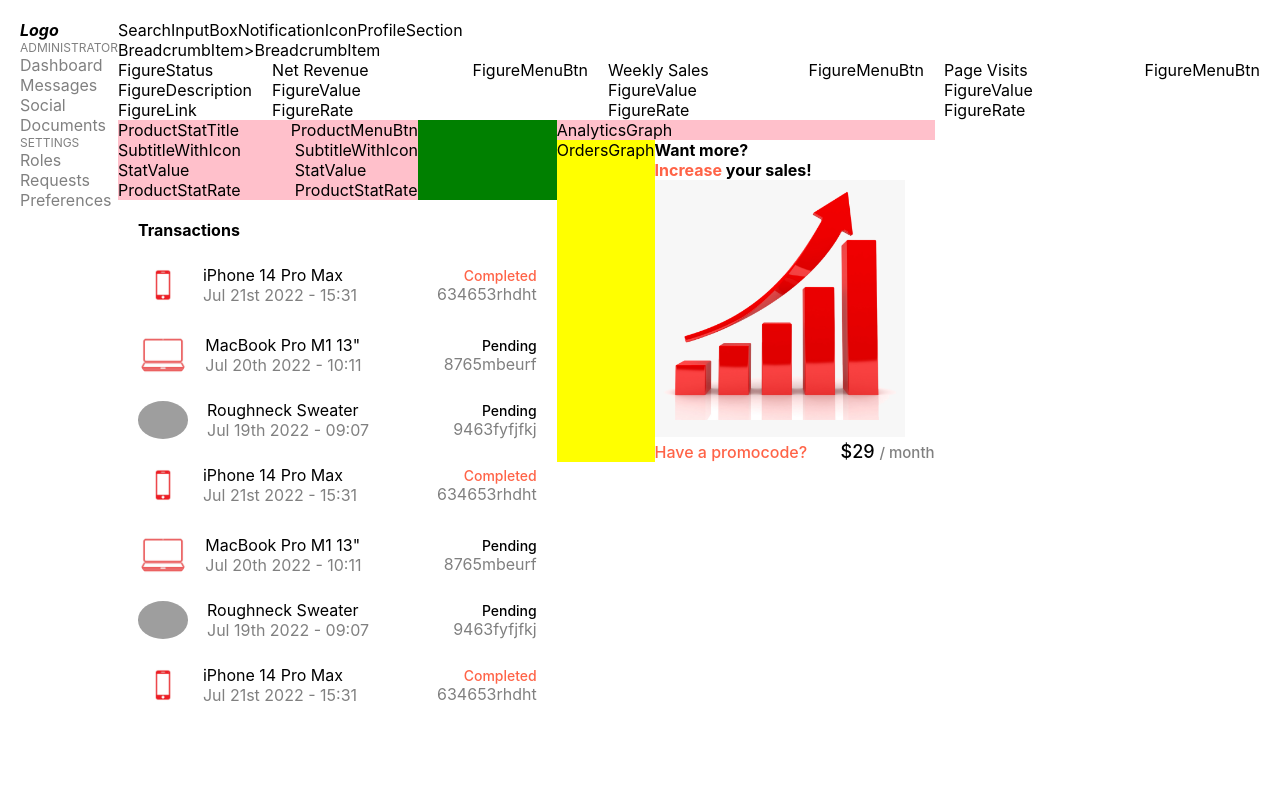
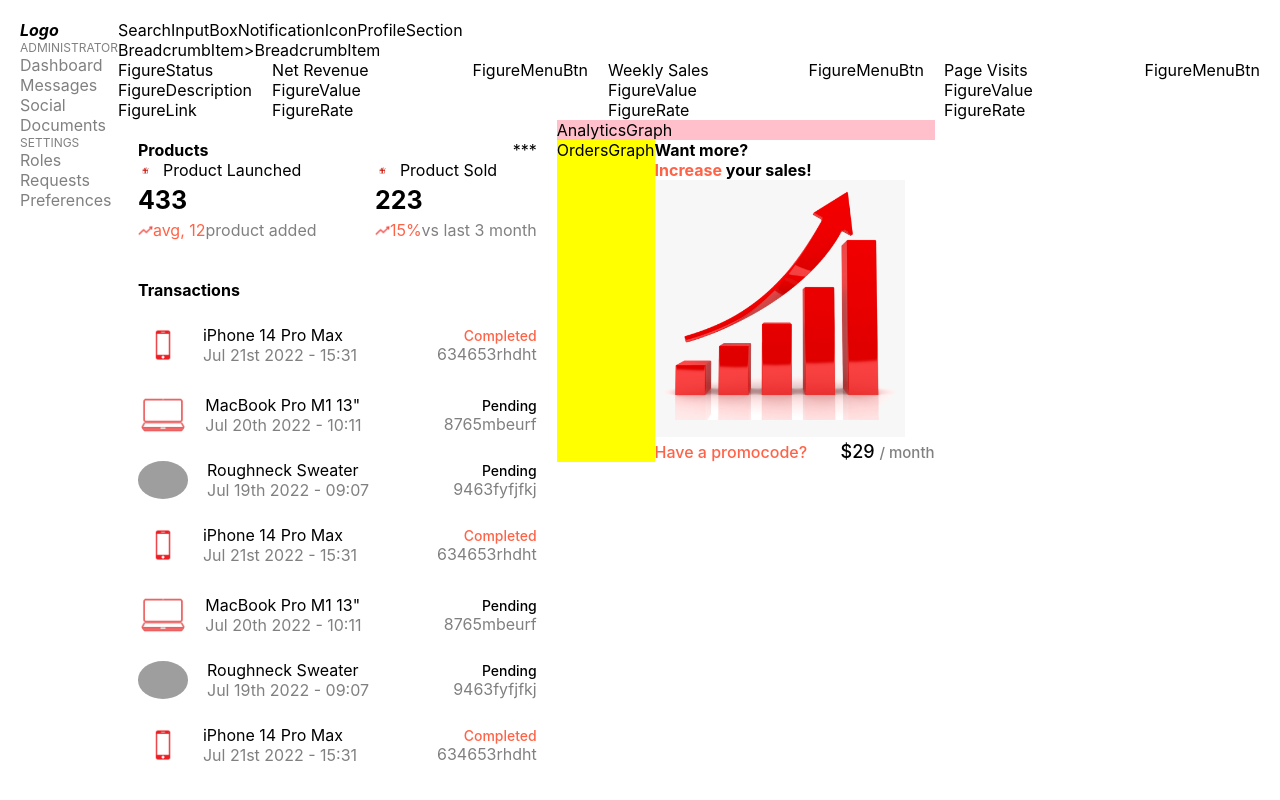
Before and after one commit to lakkula/first-react-app, a React (Create React App) app: page / in a window 1280 px wide. Shown: the top 800 px of the page. Built offline with nearby package versions, Linux system fonts and the light colour scheme; grey boxes are pictures that could not be loaded.

Commit message:
create ProductStat

```diff
--- a/src/components/productStat/ProductMenuBtn.js
+++ b/src/components/productStat/ProductMenuBtn.js
@@ -2,6 +2,6 @@ import React from 'react'
 
 export default function ProductMenuBtn() {
   return (
-    <div>ProductMenuBtn</div>
+    <div>***</div>
   )
 }
--- a/src/components/productStat/ProductStatTitle.js
+++ b/src/components/productStat/ProductStatTitle.js
@@ -2,6 +2,6 @@ import React from 'react'
 
 export default function ProductStatTitle() {
   return (
-    <div>ProductStatTitle</div>
+    <p style={{fontWeight:'bold'}}>Products</p>
   )
 }
--- a/src/components/productStat/singleProductStat/ProductStatRate.js
+++ b/src/components/productStat/singleProductStat/ProductStatRate.js
@@ -1,7 +1,16 @@
 import React from 'react'
+import rateIcon from '../../../assets/images/arrow.png'
 
-export default function ProductStatRate() {
+export default function ProductStatRate({rate, text}) {
   return (
-    <div>ProductStatRate</div>
+    <div style={{display:'flex', alignItems:'center'}}>
+      <img src={rateIcon} alt='' style={{width:'15px'}}/>
+      <p style={{color:'tomato'}}>
+        {rate}
+        <span style={{color:'gray'}}>
+          {text}
+        </span>
+      </p>
+    </div>
   )
 }
--- a/src/components/productStat/singleProductStat/StatValue.js
+++ b/src/components/productStat/singleProductStat/StatValue.js
@@ -1,7 +1,7 @@
 import React from 'react'
 
-export default function StatValue() {
+export default function StatValue({value}) {
   return (
-    <div>StatValue</div>
+    <p style={{fontSize:'25px', fontWeight:'bold'}}>{value}</p>
   )
 }
--- a/src/components/productStat/singleProductStat/SubtitleWithIcon.js
+++ b/src/components/productStat/singleProductStat/SubtitleWithIcon.js
@@ -1,7 +1,11 @@
 import React from 'react'
+import prductSmallIcon from '../../../assets/images/gift-box.png'
 
-export default function SubtitleWithIcon() {
+export default function SubtitleWithIcon({title}) {
   return (
-    <div>SubtitleWithIcon</div>
+    <div style={{display:'flex', gap:'10px', alignItems:'center'}}>
+      <img src={prductSmallIcon} alt='' style={{width:'15px'}}/>
+      <p>{title}</p>
+    </div>
   )
 }
--- a/src/layouts/home/HomeContent.js
+++ b/src/layouts/home/HomeContent.js
@@ -16,7 +16,9 @@ export default function HomeContent() {
         <StatFiguresRow/>
         <div style={{display: 'flex'}}>
           <div>
-            <ProductStat/>
+            <div style={{padding:'20px'}}>
+              <ProductStat/>
+            </div>
             <div style={{padding:'20px'}}>
               <Transactions/>
             </div>
--- a/src/layouts/home/homeContent/ProductStat.js
+++ b/src/layouts/home/homeContent/ProductStat.js
@@ -3,7 +3,7 @@ import ProductStatCard from './productStat/ProductStatCard'
 
 export default function ProductStat() {
   return (
-    <div style={{backgroundColor: 'green'}}>
+    <div>
       <ProductStatCard/>
     </div>
   )
--- a/src/layouts/home/homeContent/productStat/ProductStatCard.js
+++ b/src/layouts/home/homeContent/productStat/ProductStatCard.js
@@ -3,16 +3,38 @@ import ProductStatTitle from '../../../../components/productStat/ProductStatTitl
 import ProductMenuBtn from '../../../../components/productStat/ProductMenuBtn'
 import SingleProductStat from './productStatCard/SingleProductStat'
 
+const statData = [
+  {
+    title:'Product Launched',
+    value:'433',
+    rateInfo: {
+      rate:'avg, 12',
+      text:'product added',
+    },
+  },
+  {
+    title:'Product Sold',
+    value:'223',
+    rateInfo: {
+      rate:'15%',
+      text:'vs last 3 month',
+    },
+  },
+];
+
 export default function ProductStatCard() {
   return (
-    <div style={{backgroundColor: 'pink', width: '300px'}}>
+    <div>
       <div style={{display: 'flex', justifyContent: 'space-between'}}>
         <ProductStatTitle/>
         <ProductMenuBtn/>
       </div>
       <div style={{display: 'flex', justifyContent: 'space-between'}}>
-        <SingleProductStat/>
-        <SingleProductStat/>
+        {statData.map((val, key) => {
+          const {title, value, rateInfo} = val;
+          return <SingleProductStat key={key} title={title} value={value} rateInfo={rateInfo}/>
+        })}
+
       </div>
     </div>
   )
--- a/src/layouts/home/homeContent/productStat/productStatCard/SingleProductStat.js
+++ b/src/layouts/home/homeContent/productStat/productStatCard/SingleProductStat.js
@@ -3,12 +3,20 @@ import SubtitleWithIcon from '../../../../../components/productStat/singleProduc
 import StatValue from '../../../../../components/productStat/singleProductStat/StatValue'
 import ProductStatRate from '../../../../../components/productStat/singleProductStat/ProductStatRate'
 
-export default function SingleProductStat() {
+export default function SingleProductStat({title, value, rateInfo}) {
+  const {rate, text} = rateInfo;
   return (
-    <div>
-      <SubtitleWithIcon/>
-      <StatValue/>
-      <ProductStatRate/>
+    <div
+      style={{
+        display:'flex',
+        flexDirection:'column',
+        justifyContent:'space-between',
+        height:'80px'
+      }}
+    >
+      <SubtitleWithIcon title={title}/>
+      <StatValue value={value}/>
+      <ProductStatRate rate={rate} text={text}/>
     </div>
   )
 }
```
Also changed, not shown: src/assets/images/gift-box.png (added).
